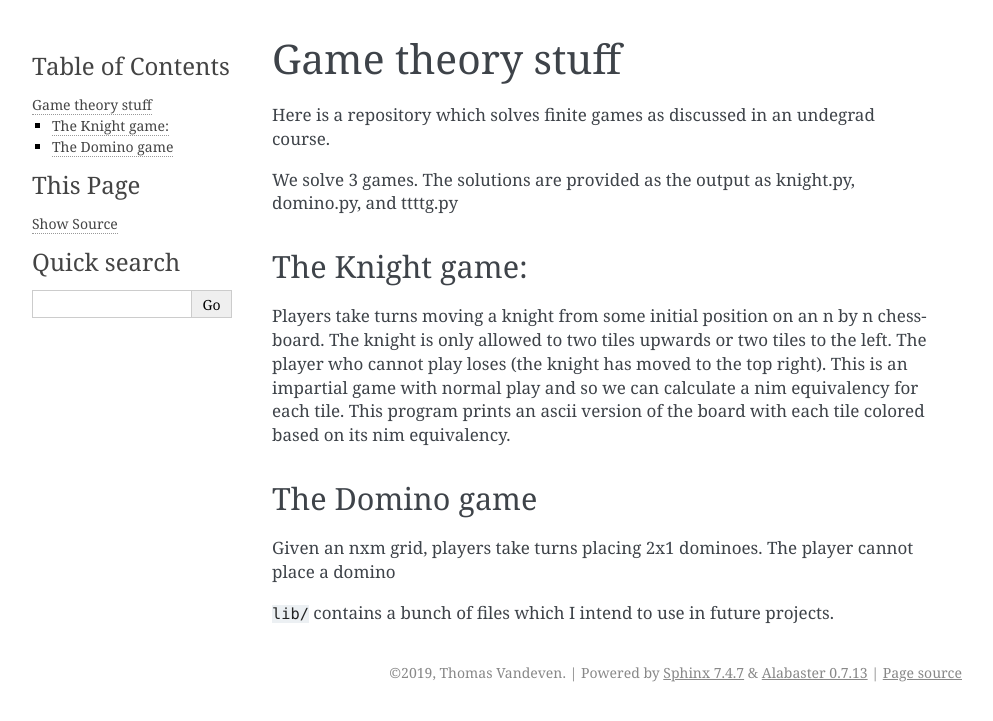
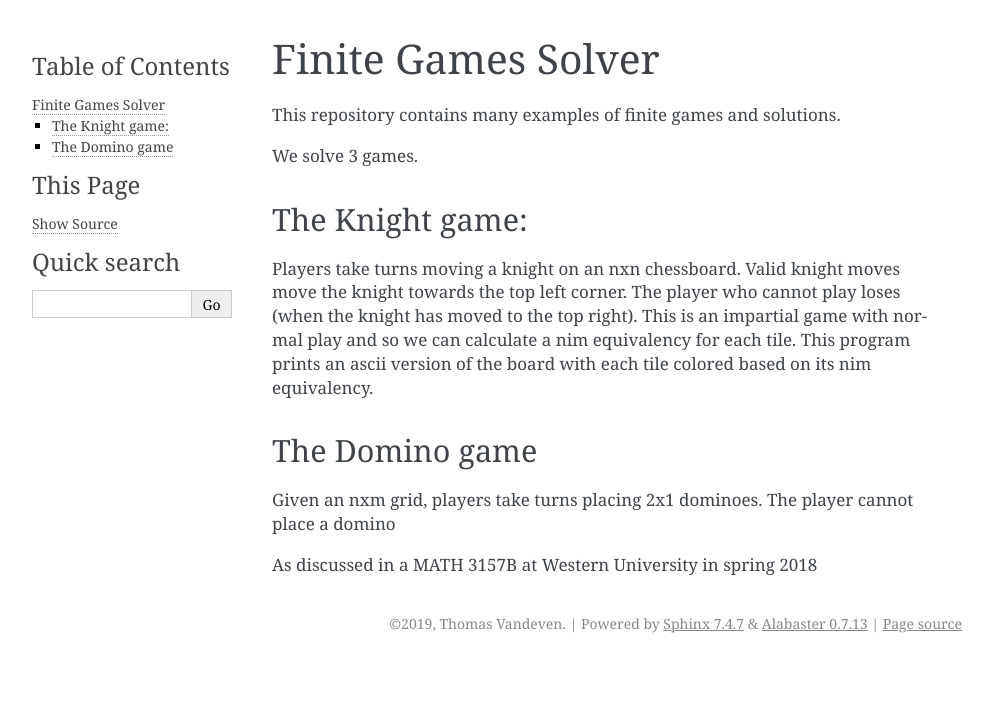
Before and after one commit to ampheul/FiniteGamesSolver, a Sphinx documentation site: the page built from docs/Readme.rst, in a window 1280 px wide. Shown: the top 721 px of the page, without its empty margins (148-1141 px from the left). Built offline with Sphinx 7.4.7, drawn with Linux system fonts in a browser that asks for light colours.

Commit message:
update to code documentation

```diff
--- a/docs/Readme.rst
+++ b/docs/Readme.rst
@@ -1,20 +1,18 @@
-Game theory stuff
+Finite Games Solver
 =================
 
-Here is a repository which solves finite games as discussed in an
-undegrad course.
+This repository contains many examples of finite games and solutions.
 
-We solve 3 games. The solutions are provided as the output as knight.py,
-domino.py, and ttttg.py
+We solve 3 games.
 
 The Knight game:
 ----------------
 
-Players take turns moving a knight from some initial position on an n by
-n chessboard. The knight is only allowed to two tiles upwards or two
-tiles to the left. The player who cannot play loses (the knight has
-moved to the top right). This is an impartial game with normal play and
-so we can calculate a nim equivalency for each tile. This program prints
+Players take turns moving a knight on an nxn chessboard.
+Valid knight moves move the knight towards the top left corner.
+The player who cannot play loses (when the knight has moved to the top right).
+This is an impartial game with normal play and so we can calculate a nim
+equivalency for each tile. This program prints
 an ascii version of the board with each tile colored based on its nim
 equivalency.
 
@@ -24,5 +22,4 @@ The Domino game
 Given an nxm grid, players take turns placing 2x1 dominoes. The player
 cannot place a domino
 
-``lib/`` contains a bunch of files which I intend to use in future
-projects.
+As discussed in a MATH 3157B at Western University in spring 2018
--- a/source/lib/Permutation.py
+++ b/source/lib/Permutation.py
@@ -112,8 +112,8 @@ if __name__ == '__main__':
 
     import sys
 
-    a = Permutation(mapping = [1,0,2,5,4,3,8,6,7,9])#type: Permutation
-    b = Permutation(mapping = [1,0,2,5,4,3,8,6,9,7])#type: Permutation
+    a = Permutation(mapping = [1,0,2,5,4,3,8,6,7,9]) #type: Permutation
+    b = Permutation(mapping = [1,0,2,5,4,3,8,6,9,7]) #type: Permutation
     print((a*b*b*b)**2)
     c = {
         a : "asdf",
```
Also changed, not shown: 1 other file.
